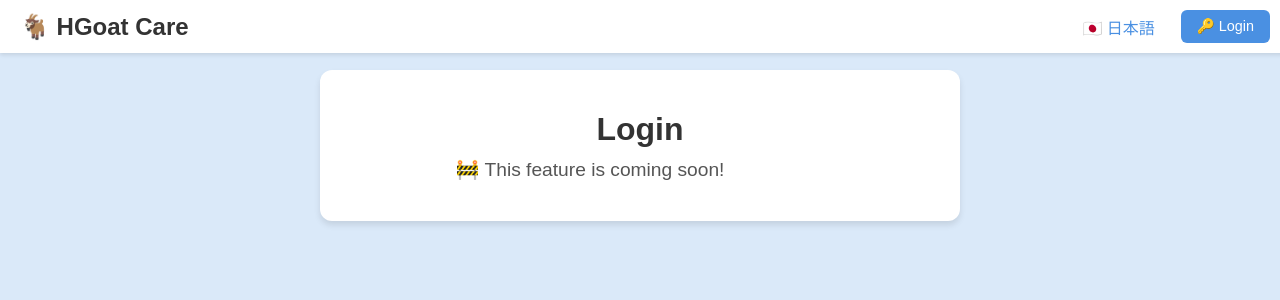
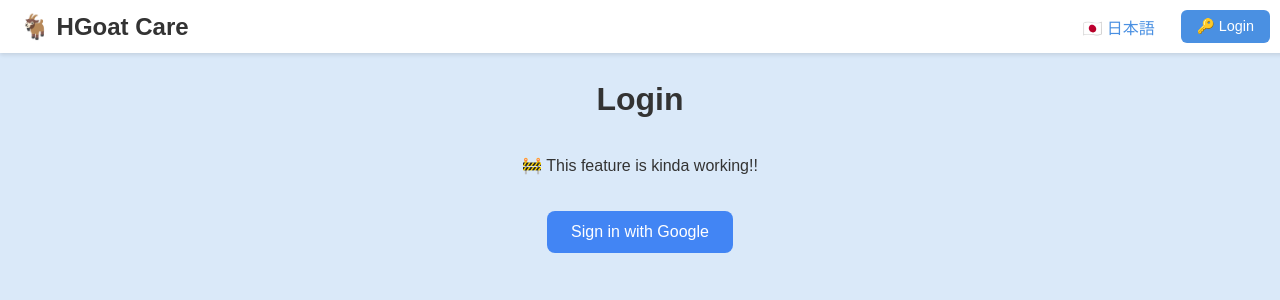
Before and after one commit to kanarin4/hgoat, a React (Vite) app: page /login in a window 1280 px wide. Shown: the top 300 px of the page. Built offline with nearby package versions, Linux system fonts and the light colour scheme.

Commit message:
wasnt working lets go back

```diff
--- a/src/App.jsx
+++ b/src/App.jsx
@@ -1,16 +1,78 @@
 
 
+// import React, { useState } from "react";
+// import { I18nextProvider } from "react-i18next";
+// import { BrowserRouter as Router } from "react-router-dom";
+// import i18n from "./i18n"; // Translations
+// import Navigation from "./components/Navigation";
 
+// function App() {
+//   const [formData, setFormData] = useState({
+//     date: "",
+//     caretaker_name: "",
+//     outdoor_temperature: "",
+//     weather_condition: "",
+//     weather_code: "",
+//     goats: {
+//       goatA: { temperature: "", stool: "", appetite: "", notes: "", confirmationChecked: false },
+//       goatB: { temperature: "", stool: "", appetite: "", notes: "", confirmationChecked: false },
+//     },
+//     tasks: {
+//       waterChanged: false,
+//       shelterCleaned: false,
+//       electricFenceOn: false,
+//       setElectricFenceVoltage: false,
+//     },
+//     general_notes: "",
+//   });
+
+//   const handleChange = (section, field, value, goatId = null) => {
+//     setFormData((prev) => {
+//       if (goatId) {
+//         return {
+//           ...prev,
+//           goats: {
+//             ...prev.goats,
+//             [goatId]: {
+//               ...prev.goats[goatId],
+//               [field]: value,
+//             },
+//           },
+//         };
+//       }
+//       if (field === null) {
+//         return { ...prev, [section]: value };
+//       }
+//       return { ...prev, [section]: { ...prev[section], [field]: value } };
+//     });
+//   };
+
+//   console.log("App: formData =", formData); // ✅ Debug log
+
+//   return (
+//     <I18nextProvider i18n={i18n}>
+//       <Router>
+//         <Navigation formData={formData} handleChange={handleChange} />
+//       </Router>
+//     </I18nextProvider>
+//   );
+// }
+
+// export default App;
 
 
 
 import React, { useState } from "react";
 import { I18nextProvider } from "react-i18next";
-import { BrowserRouter as Router } from "react-router-dom";
-import i18n from "./i18n"; // Translations
+import { BrowserRouter as Router, Routes, Route } from "react-router-dom";
+import i18n from "./i18n";
 import Navigation from "./components/Navigation";
+import Login from "./pages/Login";
+import { useSession } from "./hooks/useSession";
 
 function App() {
+  const session = useSession();
+
   const [formData, setFormData] = useState({
     date: "",
     caretaker_name: "",
@@ -51,12 +113,16 @@ function App() {
     });
   };
 
-  console.log("App: formData =", formData); // ✅ Debug log
-
   return (
     <I18nextProvider i18n={i18n}>
       <Router>
-        <Navigation formData={formData} handleChange={handleChange} />
+        {session ? (
+          <Navigation formData={formData} handleChange={handleChange} />
+        ) : (
+          <Routes>
+            <Route path="*" element={<Login />} />
+          </Routes>
+        )}
       </Router>
     </I18nextProvider>
   );
--- a/src/components/Navbar.jsx
+++ b/src/components/Navbar.jsx
@@ -1,10 +1,88 @@
+// import { Link } from "react-router-dom";
+// import { useTranslation } from "react-i18next";
+
+// export default function Navbar() {
+//   const { t, i18n } = useTranslation();
+
+//   // Function to toggle language
+//   const toggleLanguage = () => {
+//     i18n.changeLanguage(i18n.language === "en" ? "ja" : "en");
+//   };
+
+//   return (
+//     <nav style={{
+//       width: "100%",
+//       backgroundColor: "#ffffff",
+//       padding: "10px 20px",
+//       display: "flex",
+//       justifyContent: "space-between",
+//       alignItems: "center",
+//       boxShadow: "0 2px 4px rgba(0,0,0,0.1)",
+//       position: "fixed",
+//       top: 0,
+//       left: 0,
+//       right: 0,
+//       zIndex: 1000
+//     }}>
+//       {/* 🏠 Clickable Logo → Home */}
+//       <Link to="/" style={{ textDecoration: "none", color: "inherit" }}>
+//         <h2 style={{
+//           margin: 0,
+//           cursor: "pointer"
+//         }}>
+//           🐐 HGoat Care
+//         </h2>
+//       </Link>
+
+//       {/* Right-side elements */}
+//       <div style={{ display: "flex", alignItems: "center", gap: "20px" }}>
+//         {/* 🌐 Language Toggle */}
+//         <button onClick={toggleLanguage} style={{
+//           background: "none",
+//           border: "none",
+//           color: "#4a90e2",
+//           cursor: "pointer",
+//           fontSize: "1rem"
+//         }}>
+//           {i18n.language === "en" ? "🇯🇵 日本語" : "🇬🇧 English"}
+//         </button>
+
+//         {/* 🔑 Login Button */}
+//         <Link to="/login">
+//           <button style={{
+//             padding: "8px 16px",
+//             backgroundColor: "#4a90e2",
+//             color: "white",
+//             borderRadius: "6px",
+//             border: "none",
+//             cursor: "pointer",
+//             transition: "0.3s",
+//             fontSize: "0.9rem",
+//             marginRight: "30px"
+//           }}
+//           onMouseOver={(e) => e.target.style.backgroundColor = "#357ABD"}
+//           onMouseOut={(e) => e.target.style.backgroundColor = "#4a90e2"}>
+//             🔑 {t("login")}
+//           </button>
+//         </Link>
+//       </div>
+//     </nav>
+//   );
+// }
+
+
+
+
+
 import { Link } from "react-router-dom";
 import { useTranslation } from "react-i18next";
+import { useSession } from "../hooks/useSession"; // ✅ make sure this is the correct path
 
 export default function Navbar() {
   const { t, i18n } = useTranslation();
+  const sessionResult = useSession(); // ✅ rename to avoid destructuring crash
+  const session = sessionResult?.session;
 
-  // Function to toggle language
   const toggleLanguage = () => {
     i18n.changeLanguage(i18n.language === "en" ? "ja" : "en");
   };
@@ -24,19 +102,11 @@ export default function Navbar() {
       right: 0,
       zIndex: 1000
     }}>
-      {/* 🏠 Clickable Logo → Home */}
       <Link to="/" style={{ textDecoration: "none", color: "inherit" }}>
-        <h2 style={{
-          margin: 0,
-          cursor: "pointer"
-        }}>
-          🐐 HGoat Care
-        </h2>
+        <h2 style={{ margin: 0, cursor: "pointer" }}>🐐 HGoat Care</h2>
       </Link>
 
-      {/* Right-side elements */}
       <div style={{ display: "flex", alignItems: "center", gap: "20px" }}>
-        {/* 🌐 Language Toggle */}
         <button onClick={toggleLanguage} style={{
           background: "none",
           border: "none",
@@ -47,9 +117,29 @@ export default function Navbar() {
           {i18n.language === "en" ? "🇯🇵 日本語" : "🇬🇧 English"}
         </button>
 
-        {/* 🔑 Login Button */}
+        {session ? (
+          <button
+            onClick={() => sessionResult.logout()}
+            style={{
+              padding: "8px 16px",
+              backgroundColor: "#f44336",
+              color: "white",
+              borderRadius: "6px",
+              border: "none",
+              cursor: "pointer",
+              transition: "0.3s",
+              fontSize: "0.9rem",
+              marginRight: "30px"
+            }}
+            onMouseOver={(e) => e.target.style.backgroundColor = "#d32f2f"}
+            onMouseOut={(e) => e.target.style.backgroundColor = "#f44336"}
+          >
+            🚪 {t("logout")}
+          </button>
+        ) : (
           <Link to="/login">
-          <button style={{
+            <button
+              style={{
                 padding: "8px 16px",
                 backgroundColor: "#4a90e2",
                 color: "white",
@@ -61,10 +151,12 @@ export default function Navbar() {
                 marginRight: "30px"
               }}
               onMouseOver={(e) => e.target.style.backgroundColor = "#357ABD"}
-          onMouseOut={(e) => e.target.style.backgroundColor = "#4a90e2"}>
+              onMouseOut={(e) => e.target.style.backgroundColor = "#4a90e2"}
+            >
               🔑 {t("login")}
             </button>
           </Link>
+        )}
       </div>
     </nav>
   );
--- /dev/null
+++ b/src/hooks/useSession.js
@@ -0,0 +1,19 @@
+// hooks/useSession.js
+import { useEffect, useState } from "react";
+import { supabase } from "../services/supabaseClient";
+
+export function useSession() {
+  const [session, setSession] = useState(null);
+
+  useEffect(() => {
+    supabase.auth.getSession().then(({ data }) => setSession(data.session));
+    const { data: listener } = supabase.auth.onAuthStateChange((_event, session) => {
+      setSession(session);
+    });
+    return () => {
+      listener.subscription.unsubscribe();
+    };
+  }, []);
+
+  return session;
+}
--- a/src/pages/Login.jsx
+++ b/src/pages/Login.jsx
@@ -1,39 +1,75 @@
+// import Navbar from "../components/Navbar";
+// import Card from "../components/Card"; // ✅ Import Card
+
+// export default function Login() {
+//   return (
+//     <div style={{
+//       display: "flex",
+//       flexDirection: "column",
+//       alignItems: "center",
+//       minHeight: "100vh",
+//       backgroundColor: "var(--background-color)",
+//       color: "var(--text-color)"
+//     }}>
+//       <Navbar />
+//       <div style={{ height: "60px" }}></div>
+
+//       <Card>
+//         <h1 style={{
+//           fontSize: "2rem",
+//           fontWeight: "bold",
+//           marginBottom: "10px",
+//           textAlign: "center"
+//         }}>
+//           Login
+//         </h1>
+
+//         <p style={{
+//           fontSize: "1.2rem",
+//           color: "#555",
+//           textAlign: "center",
+//           maxWidth: "500px",
+//           marginTop: "10px"
+//         }}>
+//           🚧 This feature is coming soon!
+//         </p>
+//       </Card>
+//     </div>
+//   );
+// }
+
+
+
+
+import { supabase } from "../services/supabaseClient";
 import Navbar from "../components/Navbar";
-import Card from "../components/Card"; // ✅ Import Card
 
 export default function Login() {
+  const handleLogin = async () => {
+    const { error } = await supabase.auth.signInWithOAuth({
+      provider: 'google',
+    });
+    if (error) console.error('Login error:', error.message);
+  };
+
   return (
-    <div style={{
-      display: "flex",
-      flexDirection: "column",
-      alignItems: "center",
-      minHeight: "100vh",
-      backgroundColor: "var(--background-color)",
-      color: "var(--text-color)"
-    }}>
+    <div style={{ display: "flex", flexDirection: "column", alignItems: "center", minHeight: "100vh" }}>
       <Navbar />
       <div style={{ height: "60px" }}></div>
-
-      <Card>
-        <h1 style={{
-          fontSize: "2rem",
-          fontWeight: "bold",
-          marginBottom: "10px",
-          textAlign: "center"
-        }}>
-          Login
-        </h1>
-
-        <p style={{
-          fontSize: "1.2rem",
-          color: "#555",
-          textAlign: "center",
-          maxWidth: "500px",
-          marginTop: "10px"
-        }}>
-          🚧 This feature is coming soon!
-        </p>
-      </Card>
+      <h1 style={{ fontSize: "2rem", fontWeight: "bold" }}>Login</h1>
+      <p>🚧 This feature is kinda working!!</p>
+      <button onClick={handleLogin} style={{
+        padding: "12px 24px",
+        backgroundColor: "#4285F4",
+        color: "white",
+        border: "none",
+        borderRadius: "8px",
+        fontSize: "1rem",
+        cursor: "pointer",
+        marginTop: "20px"
+      }}>
+        Sign in with Google
+      </button>
     </div>
   );
 }
```
Also changed, not shown: src/utils/logout.js (added, +11 -0 lines). Lines whose indentation alone changed are shown as unchanged.
